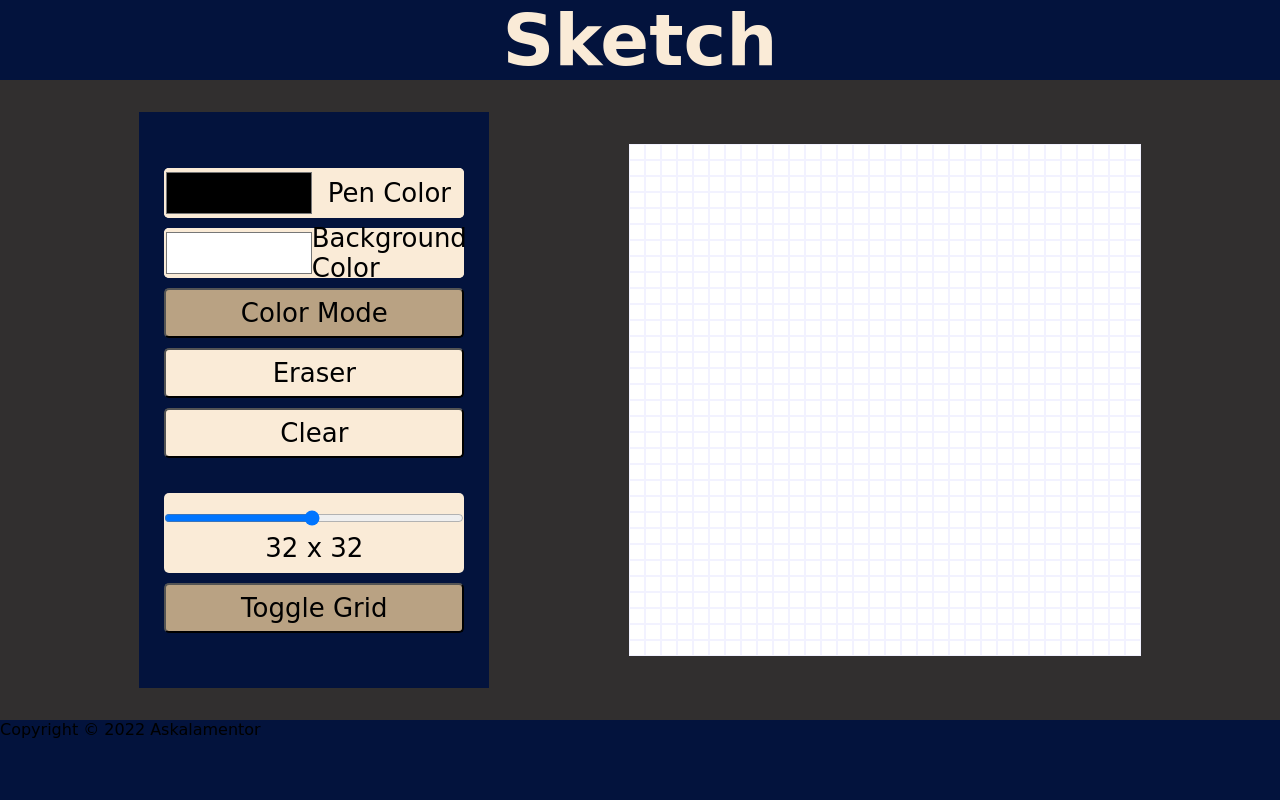
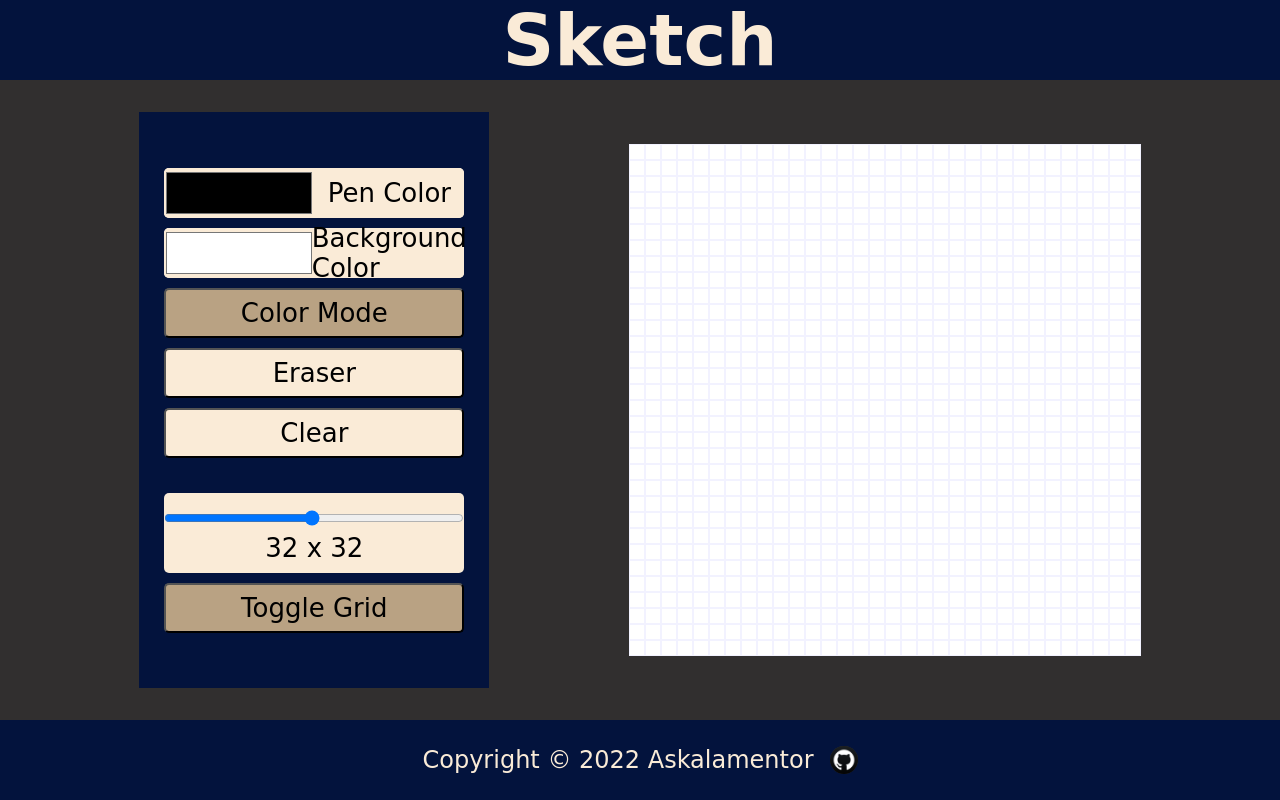
Before and after one commit to uguryilmazdev/etch-a-sketch, a plain HTML site: page index.html in a window 1280 px wide. Drawn offline with Linux system fonts and the light colour scheme; a web font is replaced by a local one.

Commit message:
Complete footer design

```diff
--- a/index.html
+++ b/index.html
@@ -41,7 +41,11 @@
             <div class="sketch-container" id="sketch-container"></div>
         </div>
     </main>
-    <footer class="footer" id="footer">Copyright © 2022 Askalamentor</footer>
+    <footer class="footer" id="footer"><h6>Copyright © 2022 Askalamentor</h6>
+        <a href="https://github.com/askalamentor" target="_blank">
+            <img id="githubImage" src="./images/githubImage.png"
+             alt="image to link github account">
+        </a></footer>
 </body>
 
 </html>
--- a/indexStyles.css
+++ b/indexStyles.css
@@ -2,7 +2,6 @@
     --grey: rgb(49, 47, 47);
     --white: antiquewhite;
     --blue: rgb(3, 19, 61);
-    --lightBlue : rgb(134, 226, 226);
     --black: black;
 }
 
@@ -142,6 +141,46 @@
 
 
 .footer {
+    display: flex;
+    justify-content: center;
+    align-items: center;
     height: 10%;
     background-color: var(--blue);
 }
+
+.footer > h6 {
+    display: flex;
+    align-items: center;
+    font-size: 24px;
+    font-weight: 400;
+    color: var(--white);
+    background-color: var(--blue);
+    margin: auto 8px;
+}
+
+.footer > a {
+    display: flex;
+    align-items: center;
+    background-color: var(--blue);
+}
+
+#githubImage {
+    height: 28px;
+    width: 28px;
+    border-radius: 25px;
+    margin: auto 8px;
+}
+
+#githubImage:hover {
+    animation: rotate-animation 0.5s ease-out;
+}
+
+@keyframes rotate-animation {
+    0% {
+        transform: rotate(0deg);
+    }
+
+    100% {
+        transform: rotate(360deg);
+    }
+}
```
Also changed, not shown: images/githubImage.png (added).
